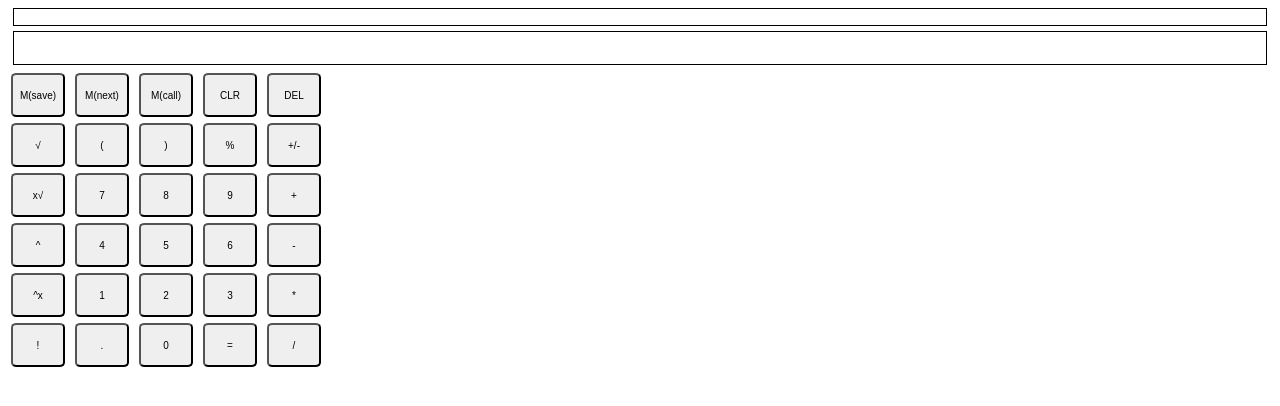
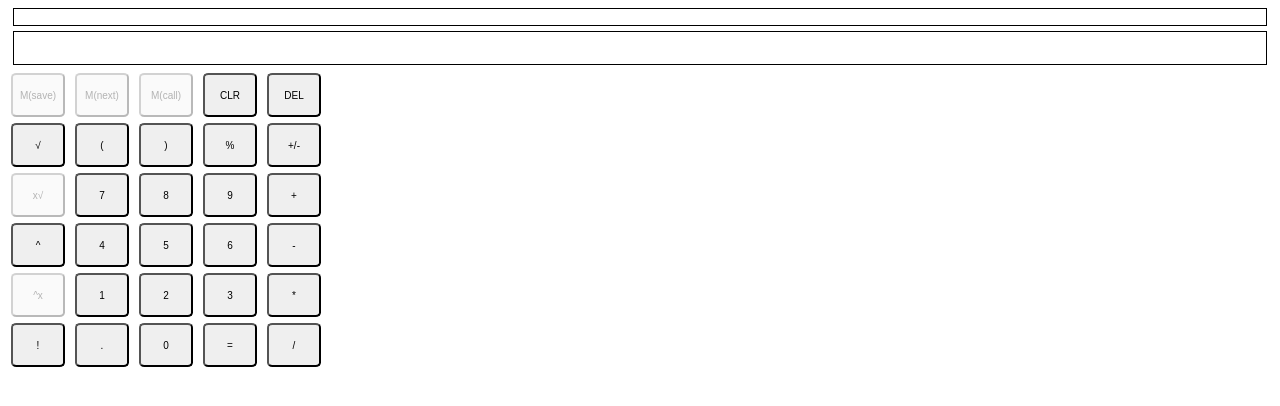
Before and after one commit to jorobertmac/calculator, a plain HTML site: page index.html in a window 1280 px wide. Drawn offline with Linux system fonts and the light colour scheme.

Commit message:
Disable buttons that do not have functionality

```diff
--- a/index.html
+++ b/index.html
@@ -16,9 +16,9 @@
         CLEAR: <button id="clearY_button" value="y" class="clrButton" disabled>Y</button> <button id="clearN_button" value="n" class="clrButton" disabled>N</button>
       </div>
       <div>
-        <button id="memoryAdd" value="Msave" class="operator" >M(save)</button>
-        <button id="memoryNext" value="Mnext" class="operator" >M(next)</button>
-        <button id="memoryCall" value="Mcall" class="operator" >M(call)</button>
+        <button id="memoryAdd" value="Msave" class="operator" disabled >M(save)</button>
+        <button id="memoryNext" value="Mnext" class="operator" disabled >M(next)</button>
+        <button id="memoryCall" value="Mcall" class="operator" disabled >M(call)</button>
         <button id="clear" value="delete" class="operator" >CLR</button>
         <button id="delete" value="backspace" class="operator" >DEL</button>
       </div>
@@ -30,7 +30,7 @@
         <button id="sign" value="s" class="operator" >+/-</button>
       </div>
       <div>
-        <button id="xRoot" value="x√" class="operator" >x√</button>
+        <button id="xRoot" value="x√" class="operator" disabled >x√</button>
         <button id="number7" value="7" class="number" >7</button>
         <button id="number8" value="8" class="number" >8</button>
         <button id="number9" value="9" class="number" >9</button>
@@ -44,7 +44,7 @@
         <button id="subtract" value="-" class="operator" >-</button>
       </div>
       <div>
-        <button id="xExponent" value="^x" class="operator" >^x</button>
+        <button id="xExponent" value="^x" class="operator" disabled >^x</button>
         <button id="number1" value="1" class="number" >1</button>
         <button id="number2" value="2" class="number" >2</button>
         <button id="number3" value="3" class="number" >3</button>
--- a/script.js
+++ b/script.js
@@ -168,6 +168,10 @@ const waitForOperator = () => {
 
 const enableAllButtons = () => {
   buttons.forEach((button) => {
+    // Buttons currently have not been given functionality
+    // When enabled, remove html inline styling of "disabled" and remove from this array
+    if (["Msave", "Mnext", "Mcall", "^x", "x√",].includes(button.value)) return
+
     button.disabled = false
     button.removeEventListener("click", enableAllButtons)
   })
```
